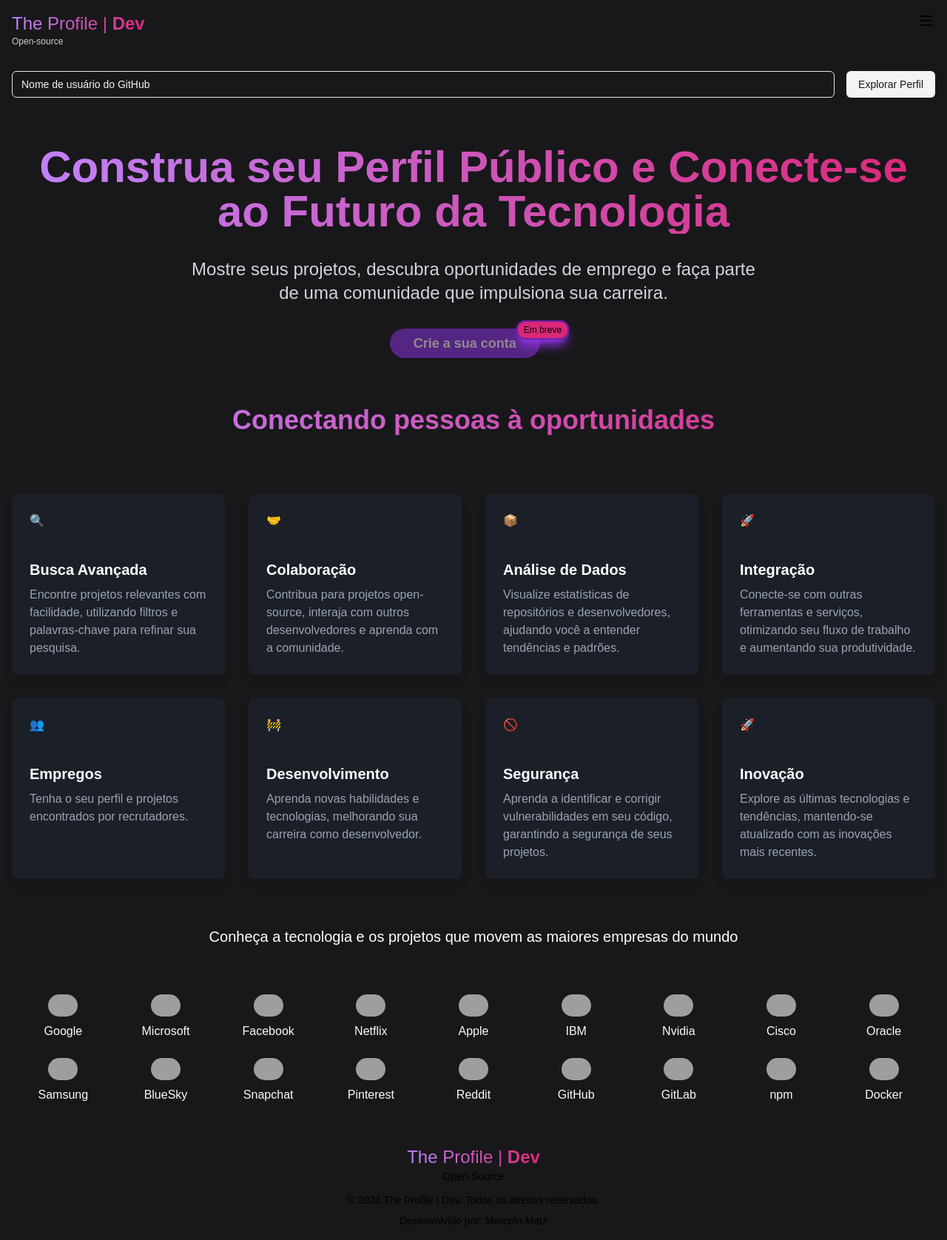
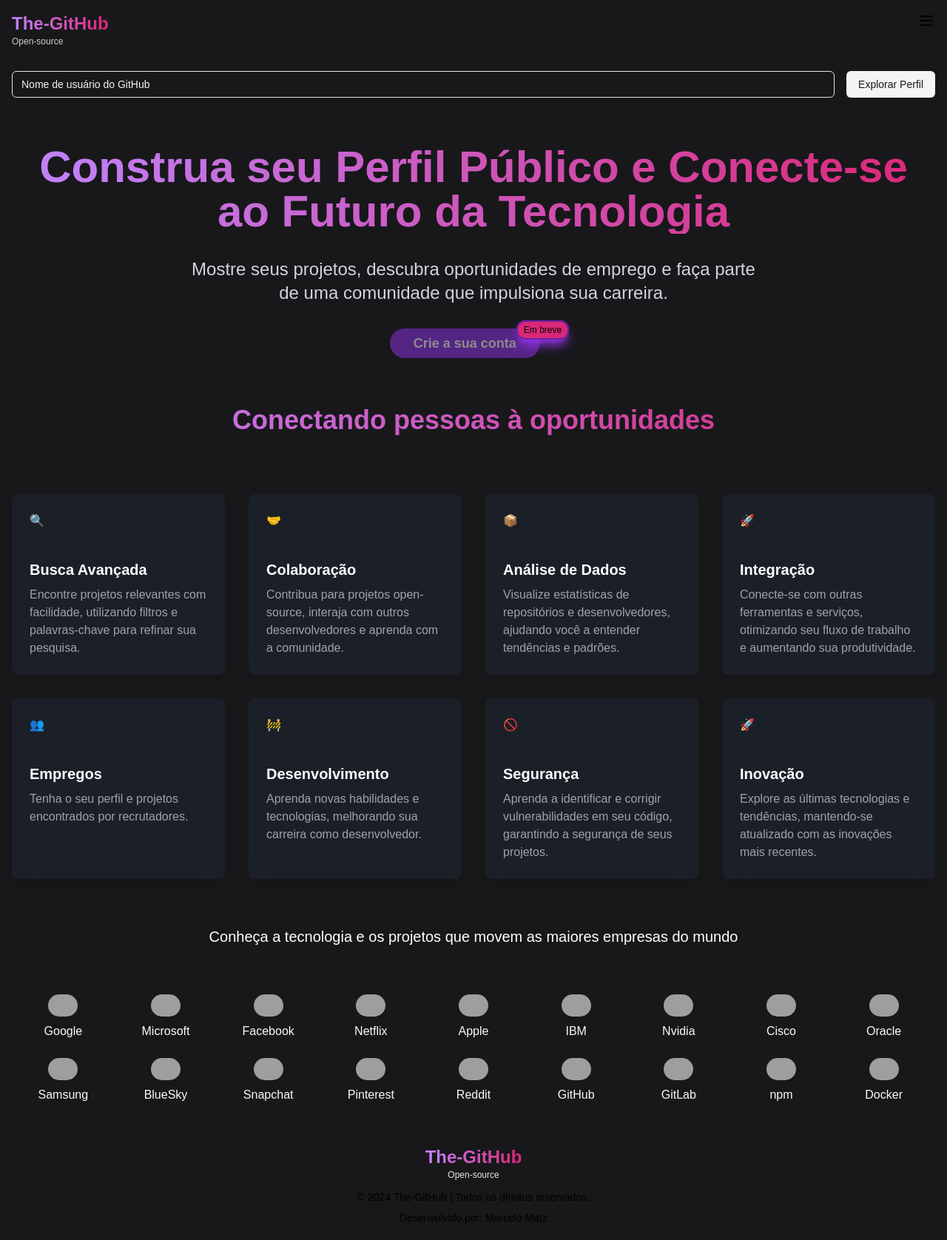
Before and after one commit to marcelomatz/githubanalytics, a Next.js app: page / in a window 1280 px wide. Shown: the whole page at 74% size. Built offline with nearby package versions, Linux system fonts and the light colour scheme; grey boxes are pictures that could not be loaded.

Commit message:
padronizando e centralizando informações

```diff
--- a/src/components/Footer.tsx
+++ b/src/components/Footer.tsx
@@ -1,5 +1,6 @@
 import Link from "next/link";
 import Template from "./Template";
+import { headingTitle, headingSubTitle } from "../infos";
 
 export default function Footer() {
   return (
@@ -7,12 +8,12 @@ export default function Footer() {
       <footer className="flex flex-col mx-auto w-full justify-between text-center items-center">
         <h2 className="text-2xl bg-clip-text text-transparent bg-gradient-to-r from-purple-400 to-pink-600">
           <Link href={"/"}>
-            The Profile | <span className="font-bold">Dev</span>
+            <span className="font-bold">{headingTitle}</span>
           </Link>
         </h2>
-        <p className="text-sm">Open-Source</p>
+        <h3 className="text-xs text-white/90">{headingSubTitle}</h3>
         <p className="text-sm mt-3">
-          &copy; {new Date().getFullYear()} The Profile | Dev. Todos os direitos
+          &copy; {new Date().getFullYear()} {headingTitle} | Todos os direitos
           reservados.
         </p>
         <p className="text-sm mt-2">
--- a/src/components/Header.tsx
+++ b/src/components/Header.tsx
@@ -1,6 +1,7 @@
 import { MenuIcon } from "lucide-react";
 import Link from "next/link";
 import Template from "./Template";
+import {headingTitle, headingSubTitle} from "../infos"
 
 const Header = () => {
   return (
@@ -9,10 +10,10 @@ const Header = () => {
         <span className="flex-col">
           <h1 className="text-2xl bg-clip-text text-transparent bg-gradient-to-r from-purple-400 to-pink-600">
             <Link href={"/"}>
-              The Profile | <span className="font-bold">Dev</span>
+              <span className="font-bold">{headingTitle}</span>
             </Link>
           </h1>
-          <h2 className="text-xs text-white/80">Open-source</h2>
+          <h2 className="text-xs text-white/80">{headingSubTitle}</h2>
         </span>
         <span>
           <MenuIcon />
--- /dev/null
+++ b/src/infos/index.ts
@@ -0,0 +1,2 @@
+export const headingTitle = "The-GitHub"
+export const headingSubTitle = "Open-source"
```
